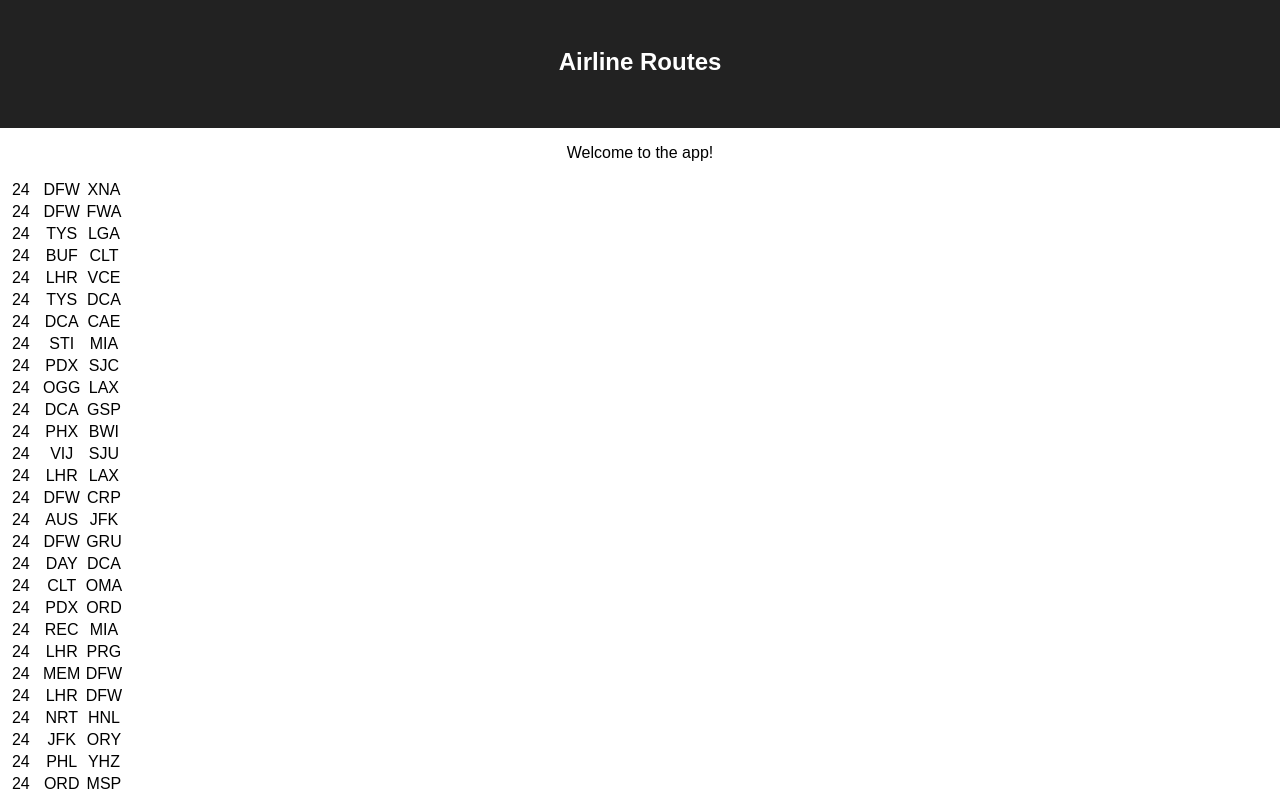
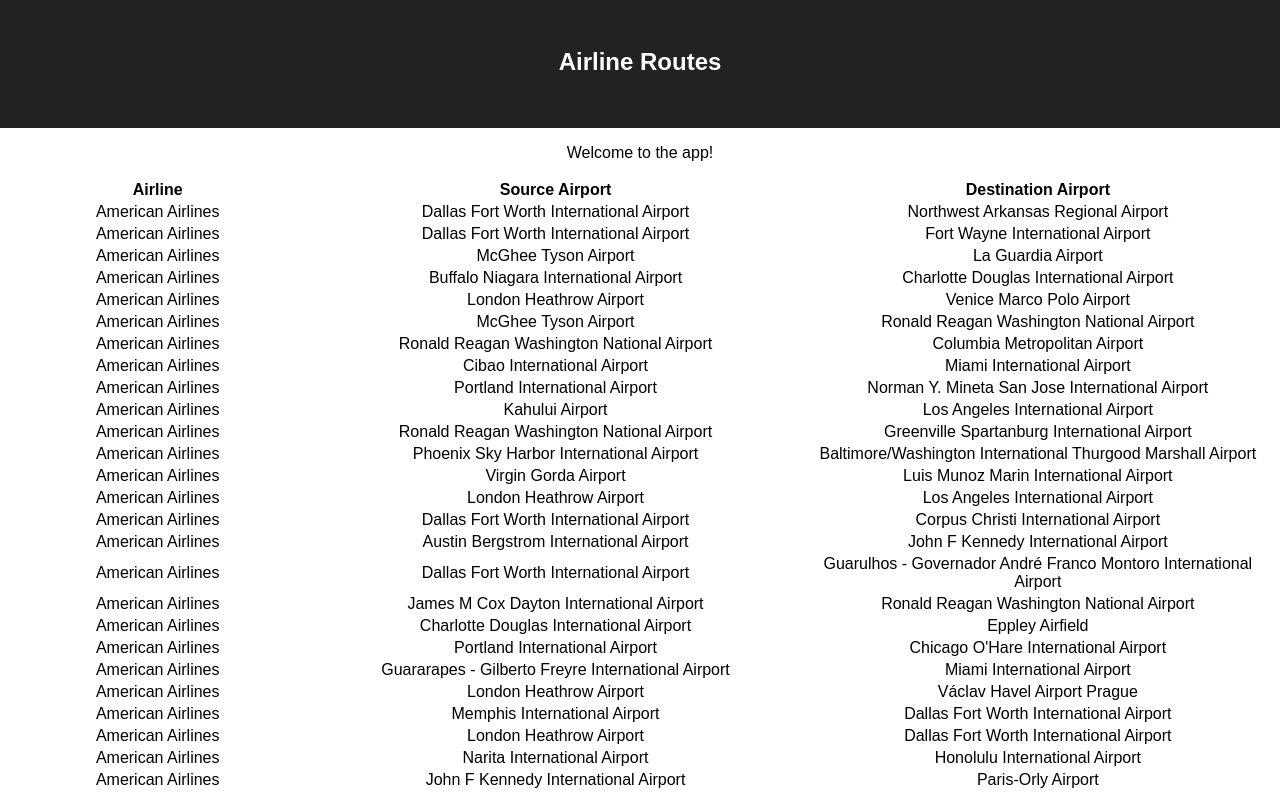
Before and after one commit to eldehan/airline-routes, a React (Create React App) app: page / in a window 1280 px wide. Shown: the top 793 px of the page. Built offline with nearby package versions, Linux system fonts and the light colour scheme.

Commit message:
airline/airport names display instead of ids and codes

```diff
--- a/src/App.js
+++ b/src/App.js
@@ -4,7 +4,7 @@
 
 const App = () => {
   const { routes } = DATA
-  console.log(routes)
+  const { getAirlineById, getAirportByCode } = DATA
 
   return (
     <div className="app">
@@ -17,12 +17,17 @@
         </p>
         <table>
           <tbody>
+            <tr>
+              <th>Airline</th>
+              <th>Source Airport</th>
+              <th>Destination Airport</th>
+            </tr>
             {routes.map((route, index) => {
               return (
                 <tr key={index}>
-                  <td>{route.airline}</td>
-                  <td>{route.src}</td>
-                  <td>{route.dest}</td>
+                  <td>{getAirlineById(route.airline)}</td>
+                  <td>{getAirportByCode(route.src)}</td>
+                  <td>{getAirportByCode(route.dest)}</td>
                 </tr>
               )
             })}
--- a/src/data.js
+++ b/src/data.js
@@ -1392,7 +1392,24 @@
   { "code": "DOH", "name": "Doha International Airport", "lat": 25.261111, "long": 51.565 },
   { "code": "WAE", "name": "Wadi al-Dawasir Domestic Airport", "lat": 20.504167, "long": 45.199444 },
   { "code": "BGG", "name": "Bingöl Airport", "lat": 38.861111, "long": 40.5925 },
-
 ];
 
-export default { routes, airlines, airports };
+const getAirlineById = (id) => {
+  const airline = airlines.find(airline => airline.id === id)
+
+  return airline.name
+}
+
+const getAirportByCode = (code) => {
+  const airport = airports.find(airport => airport.code === code)
+
+  return airport.name
+}
+
+export default {
+  routes,
+  airlines,
+  airports,
+  getAirlineById,
+  getAirportByCode
+};
```
